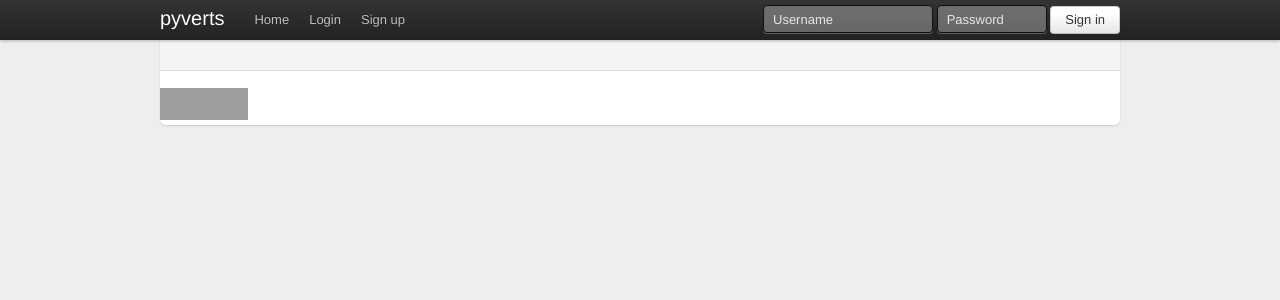
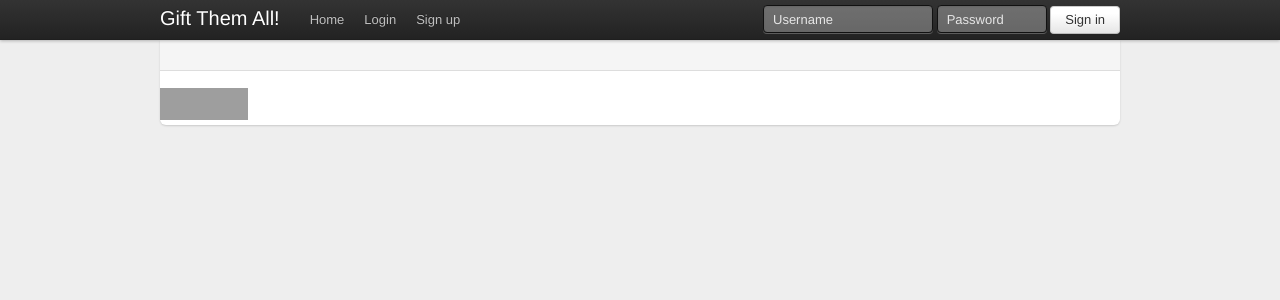
Before and after one commit to Heldroe/pyverts-2011, a Django app: template templates/site_base.html in a window 1280 px wide. Shown: the top 300 px of the page. Run offline with Django 3.2, Linux system fonts and the light colour scheme; the template is opened without the code that fills it, so the values that code supplies are empty; parts of the project's set-up code (start-up, migrations or seed data) failed here and were passed over; grey boxes are pictures that could not be loaded.

Commit message:
some changes

```diff
--- a/templates/profiles/profile_detail.html
+++ b/templates/profiles/profile_detail.html
@@ -24,8 +24,7 @@
     {% endif %}
     <h3>{% trans "Achievement score:" %} {{ achievements_score }}</h3>
     {% if my_profile %}
-    <h4>Attention : vous disposez d'un profile invité, vous pouvez uniquement visualiser d'autres profils et non completer le votre.</h4>
-    <h4>Pour avoir un profil complet, connectez-vous avec Facebook.</h4>
+    <h4>Si vous ne vous êtes pas connecté via Facebook, votre profil sera invité et permettra uniquement de visualiser les autres profils. Pour avoir un profil complet, connectez-vous via Facebook</h4>
 <!--     <a class="btn primary" title="{% trans "link to modify your profile" %}" href="{% url profiles_edit_profile %}" style="margin-bottom:10px">{% trans "Edit profile" %}</a> -->
     {% endif %}
 <!--        <dt>Test1</dt>
--- a/templates/site_base.html
+++ b/templates/site_base.html
@@ -47,7 +47,7 @@
 	  <div class="blind"><a href="#endtoolbar">{% trans "skip the menu" %}</a></div>
             <div class="fill">
                 <div class="container_12">
-                    <a class="brand" href="{% url home %}" title="{% trans "to go to the home page" %}">pyverts</a>
+                    <a class="brand" href="{% url home %}" title="{% trans "to go to the home page" %}">Gift Them All!</a>
                     <ul class="nav">
                         {% if homepage %}<li class="active">
                         {% else %}<li>{% endif %}
```
